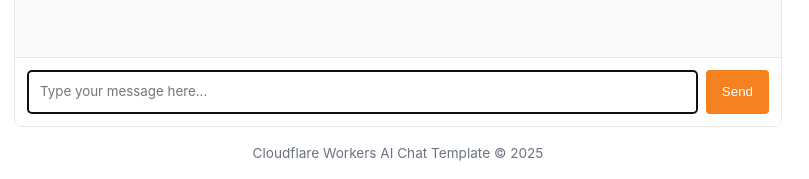
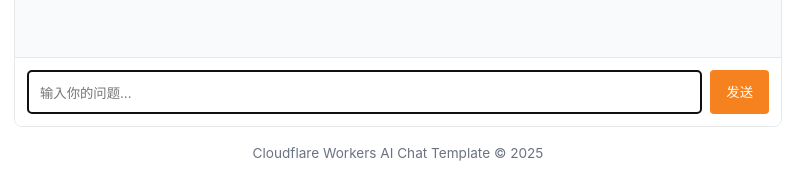
Before and after one commit to 1bochao/llm-chat-app-template, a website: page public/index.html in a window 1280 px wide. Shown: the part 618-797 px from the top of the page, 242-1051 px from the left. Drawn offline with Linux system fonts and the light colour scheme.

Commit message:
Update index.html
1

```diff
--- a/public/index.html
+++ b/public/index.html
@@ -158,11 +158,11 @@
       <div class="message-input">
         <textarea
           id="user-input"
-          placeholder="Type your message here..."
+          placeholder="输入你的问题..."
           rows="1"
           autofocus
         ></textarea>
-        <button id="send-button">Send</button>
+        <button id="send-button">发送</button>
       </div>
     </div>
 
```
